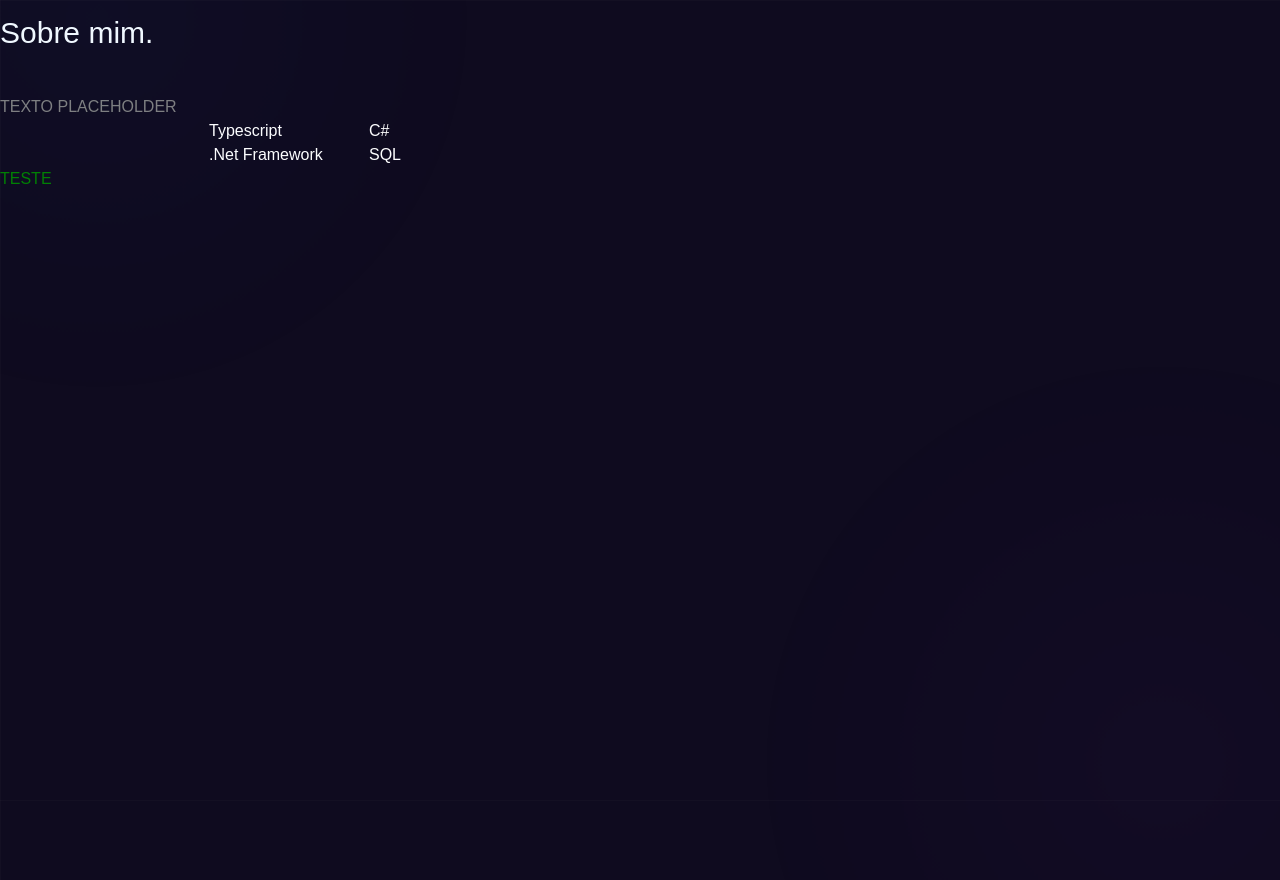
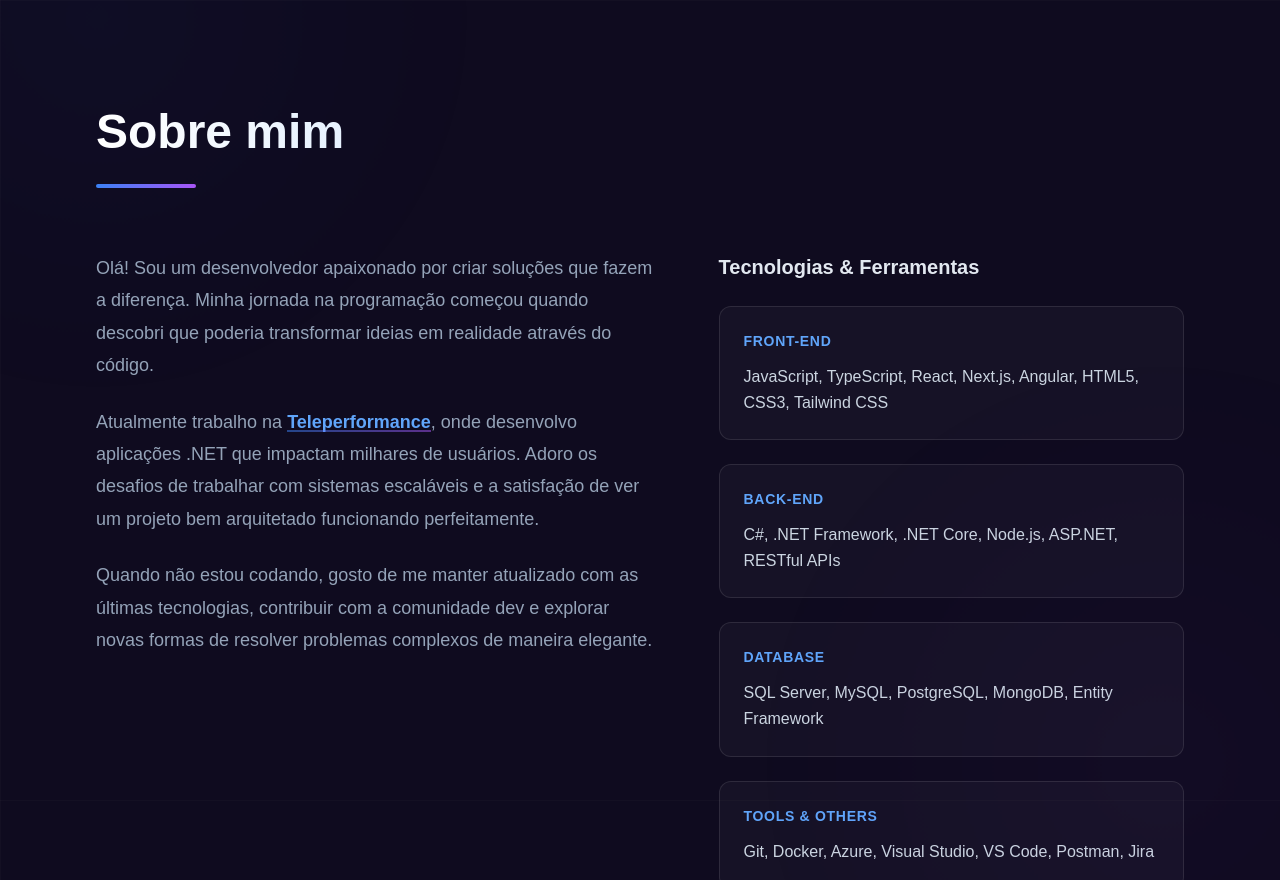
Before and after one commit to BrunoCharnock/portfolio-bruno-nextjs, a Next.js app: page /about in a window 1280 px wide. Built offline with nearby package versions, Linux system fonts and the light colour scheme.

Commit message:
Redesign About

```diff
--- a/src/pages/about.tsx
+++ b/src/pages/about.tsx
@@ -1,28 +1,78 @@
-import { Inter } from "next/font/google";
-import { useEffect, useRef, useState } from "react";
 import { useInView } from "react-intersection-observer";
 import styles from "@/styles/about.module.css";
 
-const inter = Inter({ subsets: ["latin"] });
+export default function About() {
+  const { ref, inView } = useInView({
+    threshold: 0.2,
+    triggerOnce: true
+  });
 
-export default function Contact() {
-  const { ref, inView, entry } = useInView();
+  const skillSections = [
+    {
+      category: "Front-end",
+      technologies: "JavaScript, TypeScript, React, Next.js, Angular, HTML5, CSS3, Tailwind CSS"
+    },
+    {
+      category: "Back-end",
+      technologies: "C#, .NET Framework, .NET Core, Node.js, ASP.NET, RESTful APIs"
+    },
+    {
+      category: "Database",
+      technologies: "SQL Server, MySQL, PostgreSQL, MongoDB, Entity Framework"
+    },
+    {
+      category: "Tools & Others",
+      technologies: "Git, Docker, Azure, Visual Studio, VS Code, Postman, Jira"
+    }
+  ];
 
   return (
-    <section id="about" className={styles.aboutcontainer}>
-      <h2 className={styles.aboutheading}>Sobre mim.</h2>
-      <div className={styles.inner}>
-        <div>
-          <p ref={ref} className={inView ? styles.about : styles.about}>
-            TEXTO PLACEHOLDER
-          </p>
-          <ul className={styles.listSkills}>
-            <li>Typescript</li>
-            <li>C#</li>
-            <li>.Net Framework</li>
-            <li>SQL</li>
-          </ul>
-          <div className={styles.content}>TESTE</div>
+    <section id="sobre" className={styles.aboutSection} ref={ref}>
+      <div className={styles.container}>
+        {/* Heading */}
+        <div className={`${styles.headingWrapper} ${inView ? styles.fadeIn : ''}`}>
+          <h2 className={styles.heading}>Sobre mim</h2>
+          <div className={styles.headingLine}></div>
+        </div>
+
+        {/* Content Grid */}
+        <div className={styles.contentGrid}>
+          {/* Text Content */}
+          <div className={`${styles.textContent} ${inView ? styles.slideInLeft : ''}`}>
+            <p className={styles.paragraph}>
+              Olá! Sou um desenvolvedor apaixonado por criar soluções que fazem a diferença.
+              Minha jornada na programação começou quando descobri que poderia transformar
+              ideias em realidade através do código.
+            </p>
+            <p className={styles.paragraph}>
+              Atualmente trabalho na <span className={styles.highlight}>Teleperformance</span>,
+              onde desenvolvo aplicações .NET que impactam milhares de usuários. Adoro os
+              desafios de trabalhar com sistemas escaláveis e a satisfação de ver um projeto
+              bem arquitetado funcionando perfeitamente.
+            </p>
+            <p className={styles.paragraph}>
+              Quando não estou codando, gosto de me manter atualizado com as últimas
+              tecnologias, contribuir com a comunidade dev e explorar novas formas de
+              resolver problemas complexos de maneira elegante.
+            </p>
+          </div>
+
+          {/* Skills Sections */}
+          <div className={`${styles.skillsContainer} ${inView ? styles.slideInRight : ''}`}>
+            <h3 className={styles.skillsHeading}>Tecnologias & Ferramentas</h3>
+            <div className={styles.skillsSections}>
+              {skillSections.map((section, index) => (
+                <div
+                  key={section.category}
+                  className={styles.skillSection}
+                  style={{ animationDelay: `${index * 0.1}s` }}
+                >
+                  <div className={styles.categoryLabel}>{section.category}</div>
+                  <p className={styles.technologiesList}>{section.technologies}</p>
+                </div>
+              ))}
+            </div>
+          </div>
         </div>
       </div>
     </section>
--- a/src/styles/about.module.css
+++ b/src/styles/about.module.css
@@ -1,39 +1,227 @@
-.aboutsection {
-  margin: 100px 0px;
-  display: block;
+/* About Section */
+.aboutSection {
+  min-height: 100vh;
+  display: flex;
+  align-items: center;
+  padding: 6rem 0;
+  position: relative;
 }
 
-.aboutheading {
-  color: aliceblue;
-  display: flex;
-  align-items: center;
-  position: relative;
-  margin: 10px 0px 40px;
+/* Container */
+.container {
+  max-width: 1280px;
+  margin: 0 auto;
+  padding: 0 1.5rem;
   width: 100%;
-  font-size: 30px;
 }
 
-.inner {
-  display: grid;
-  grid-template-columns: 3fr 2fr;
-  gap: 50px;
-  align-content: center;
+@media (min-width: 768px) {
+  .container {
+    padding: 0 3rem;
+  }
 }
 
-.about {
-  color: gray;
-  max-width: 3fr;
+@media (min-width: 1024px) {
+  .container {
+    padding: 0 6rem;
+  }
 }
 
-.content {
-  color: green;
-  max-width: 2fr;
+/* Heading */
+.headingWrapper {
+  margin-bottom: 4rem;
+  opacity: 0;
+  transform: translateY(20px);
 }
 
-.listSkills {
+.headingWrapper.fadeIn {
+  animation: fadeInUp 0.8s ease forwards;
+}
+
+.heading {
+  font-size: 2.5rem;
+  font-weight: 700;
+  color: white;
+  margin-bottom: 1rem;
+  background: linear-gradient(to right, rgb(255, 255, 255), rgb(147, 197, 253));
+  -webkit-background-clip: text;
+  background-clip: text;
+  color: transparent;
+}
+
+@media (min-width: 768px) {
+  .heading {
+    font-size: 3rem;
+  }
+}
+
+.headingLine {
+  width: 100px;
+  height: 4px;
+  background: linear-gradient(to right, rgb(59, 130, 246), rgb(168, 85, 247));
+  border-radius: 9999px;
+}
+
+/* Content Grid */
+.contentGrid {
+  display: grid;
+  grid-template-columns: 1fr;
+  gap: 3rem;
+  align-items: start;
+}
+
+@media (min-width: 1024px) {
+  .contentGrid {
+    grid-template-columns: 1.2fr 1fr;
+    gap: 4rem;
+  }
+}
+
+/* Text Content */
+.textContent {
+  opacity: 0;
+  transform: translateX(-50px);
+}
+
+.textContent.slideInLeft {
+  animation: slideInLeft 0.8s ease forwards 0.2s;
+}
+
+.paragraph {
+  font-size: 1.125rem;
+  line-height: 1.8;
+  color: rgb(148, 163, 184);
+  margin-bottom: 1.5rem;
+}
+
+.paragraph:last-child {
+  margin-bottom: 0;
+}
+
+.highlight {
+  color: rgb(96, 165, 250);
+  font-weight: 600;
+  position: relative;
+}
+
+.highlight::after {
+  content: '';
+  position: absolute;
+  bottom: 0;
+  left: 0;
   width: 100%;
-  color: white;
-  display: grid;
-  grid-template-columns: 10rem 10rem;
-  justify-content: center;
+  height: 2px;
+  background: linear-gradient(to right, rgb(59, 130, 246), rgb(168, 85, 247));
+  opacity: 0.5;
 }
+
+/* Skills Container */
+.skillsContainer {
+  opacity: 0;
+  transform: translateX(50px);
+}
+
+.skillsContainer.slideInRight {
+  animation: slideInRight 0.8s ease forwards 0.2s;
+}
+
+.skillsHeading {
+  font-size: 1.25rem;
+  font-weight: 600;
+  color: rgb(226, 232, 240);
+  margin-bottom: 1.5rem;
+}
+
+/* Skills Sections */
+.skillsSections {
+  display: flex;
+  flex-direction: column;
+  gap: 1.5rem;
+}
+
+/* Skill Section */
+.skillSection {
+  background: rgba(255, 255, 255, 0.03);
+  border: 1px solid rgba(255, 255, 255, 0.1);
+  border-radius: 0.75rem;
+  padding: 1.5rem;
+  transition: all 0.3s ease;
+  opacity: 0;
+  transform: translateY(20px);
+  animation: fadeInUp 0.6s ease forwards;
+  backdrop-filter: blur(10px);
+  position: relative;
+  overflow: hidden;
+}
+
+.skillSection::before {
+  content: '';
+  position: absolute;
+  top: 0;
+  left: 0;
+  right: 0;
+  height: 3px;
+  background: linear-gradient(to right, rgb(59, 130, 246), rgb(168, 85, 247));
+  transform: scaleX(0);
+  transition: transform 0.3s ease;
+}
+
+.skillSection:hover {
+  background: rgba(255, 255, 255, 0.05);
+  border-color: rgba(96, 165, 250, 0.3);
+  transform: translateY(-4px);
+}
+
+.skillSection:hover::before {
+  transform: scaleX(1);
+}
+
+.categoryLabel {
+  font-size: 0.875rem;
+  font-weight: 700;
+  text-transform: uppercase;
+  letter-spacing: 0.05em;
+  color: rgb(96, 165, 250);
+  margin-bottom: 0.75rem;
+}
+
+.technologiesList {
+  font-size: 1rem;
+  line-height: 1.6;
+  color: rgb(203, 213, 225);
+  margin: 0;
+}
+
+/* Animations */
+@keyframes fadeInUp {
+  from {
+    opacity: 0;
+    transform: translateY(20px);
+  }
+  to {
+    opacity: 1;
+    transform: translateY(0);
+  }
+}
+
+@keyframes slideInLeft {
+  from {
+    opacity: 0;
+    transform: translateX(-50px);
+  }
+  to {
+    opacity: 1;
+    transform: translateX(0);
+  }
+}
+
+@keyframes slideInRight {
+  from {
+    opacity: 0;
+    transform: translateX(50px);
+  }
+  to {
+    opacity: 1;
+    transform: translateX(0);
+  }
+}
```
